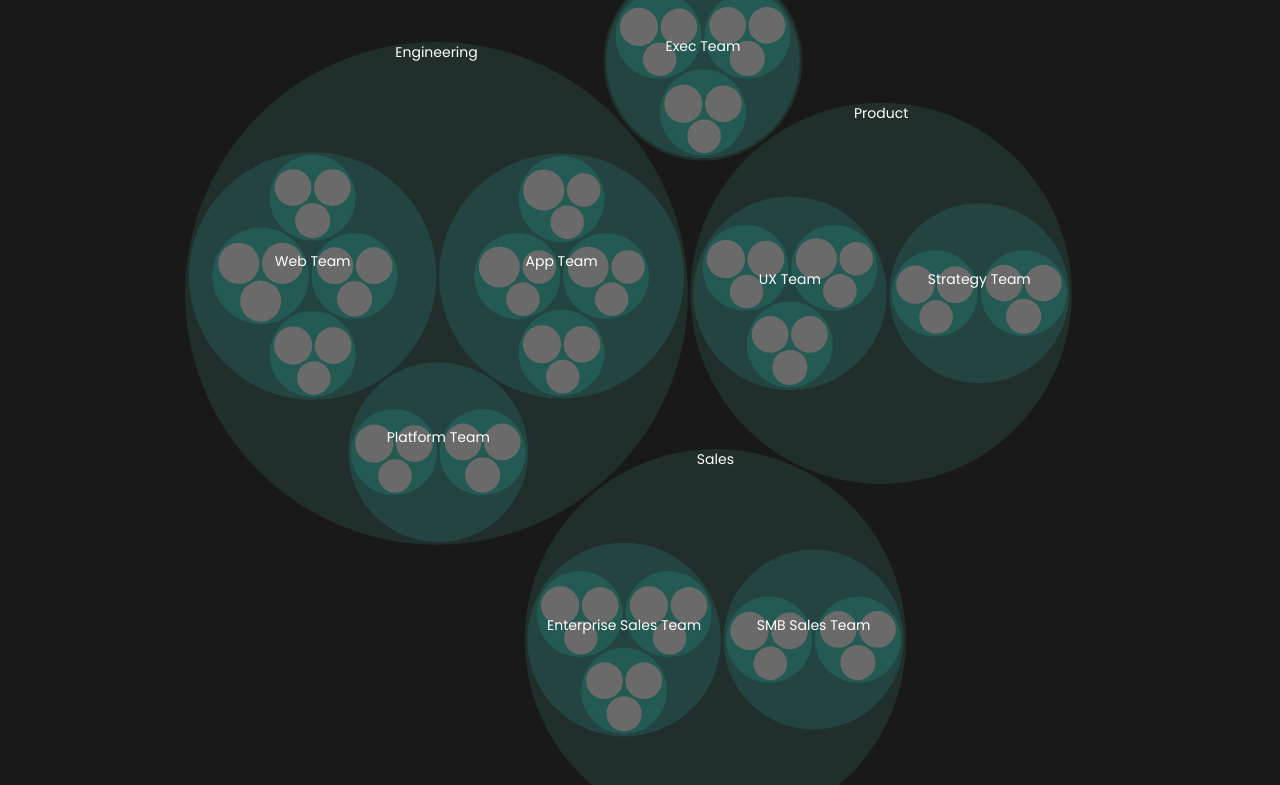
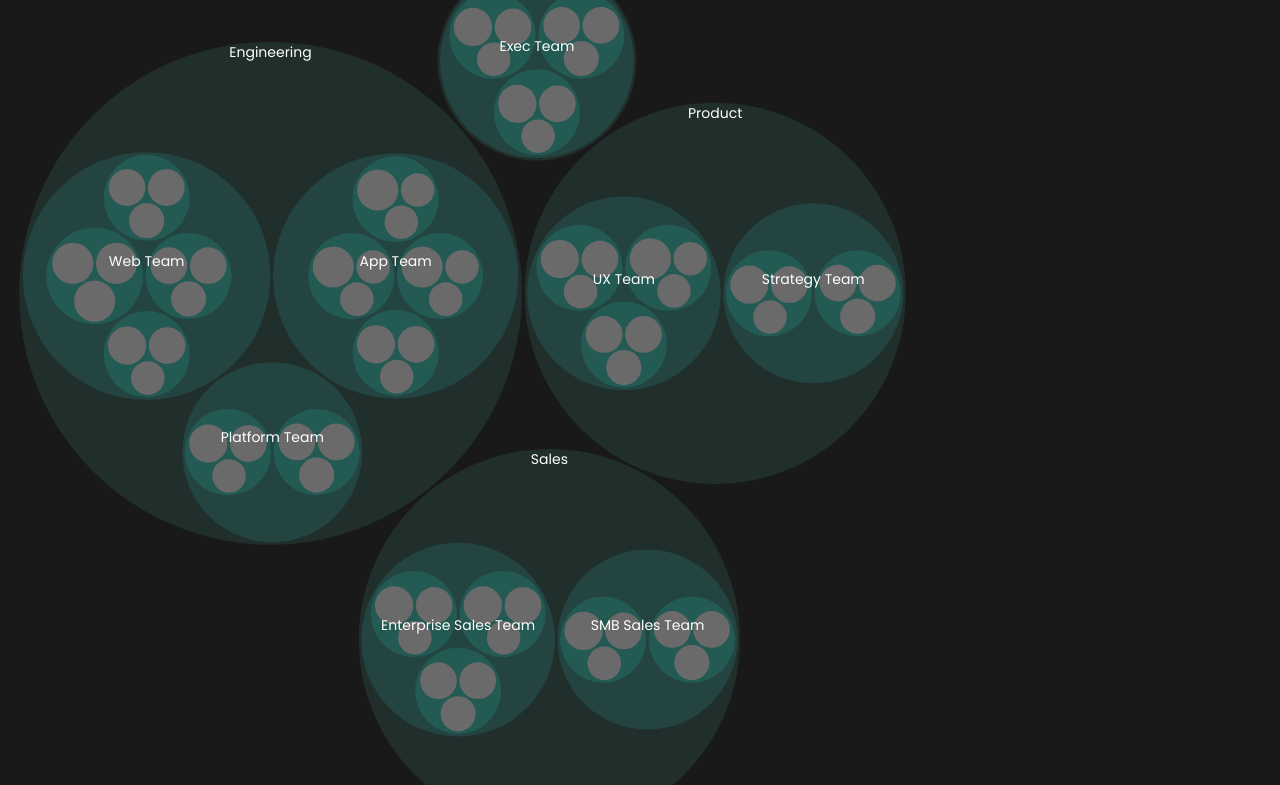
Before and after one commit to hbtucker/insideOUT-Layered-Circle-Chart, a website: page index.html in a window 1280 px wide. Shown: the part 90-875 px from the top of the page. Drawn offline with nearby package versions, Linux system fonts and the light colour scheme.

Commit message:
Update index.html

```diff
--- a/index.html
+++ b/index.html
@@ -20,7 +20,7 @@
         #chart {
             position: relative;
             width: 100%;
-            max-width: 928px;
+            max-width: 1920px;
             margin: 10px;
         }
         #logo {
```
